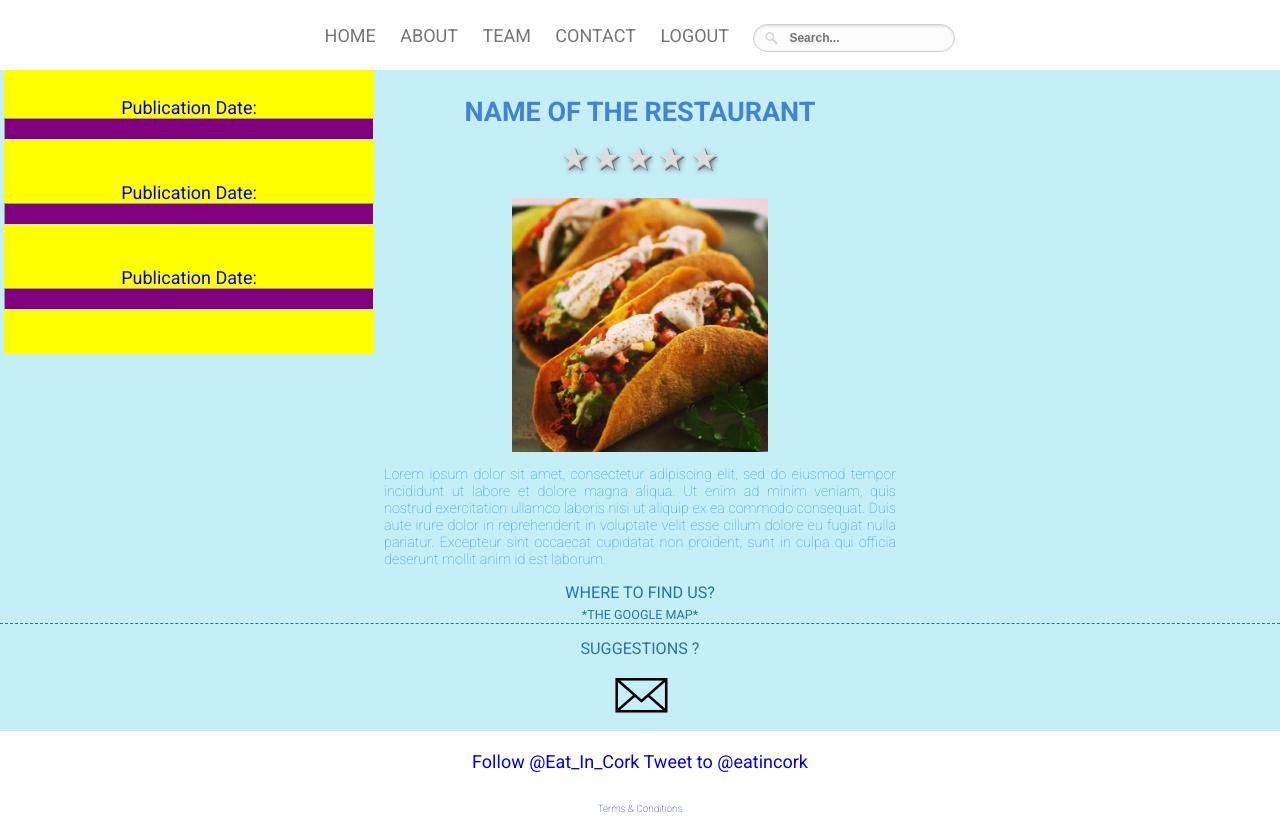
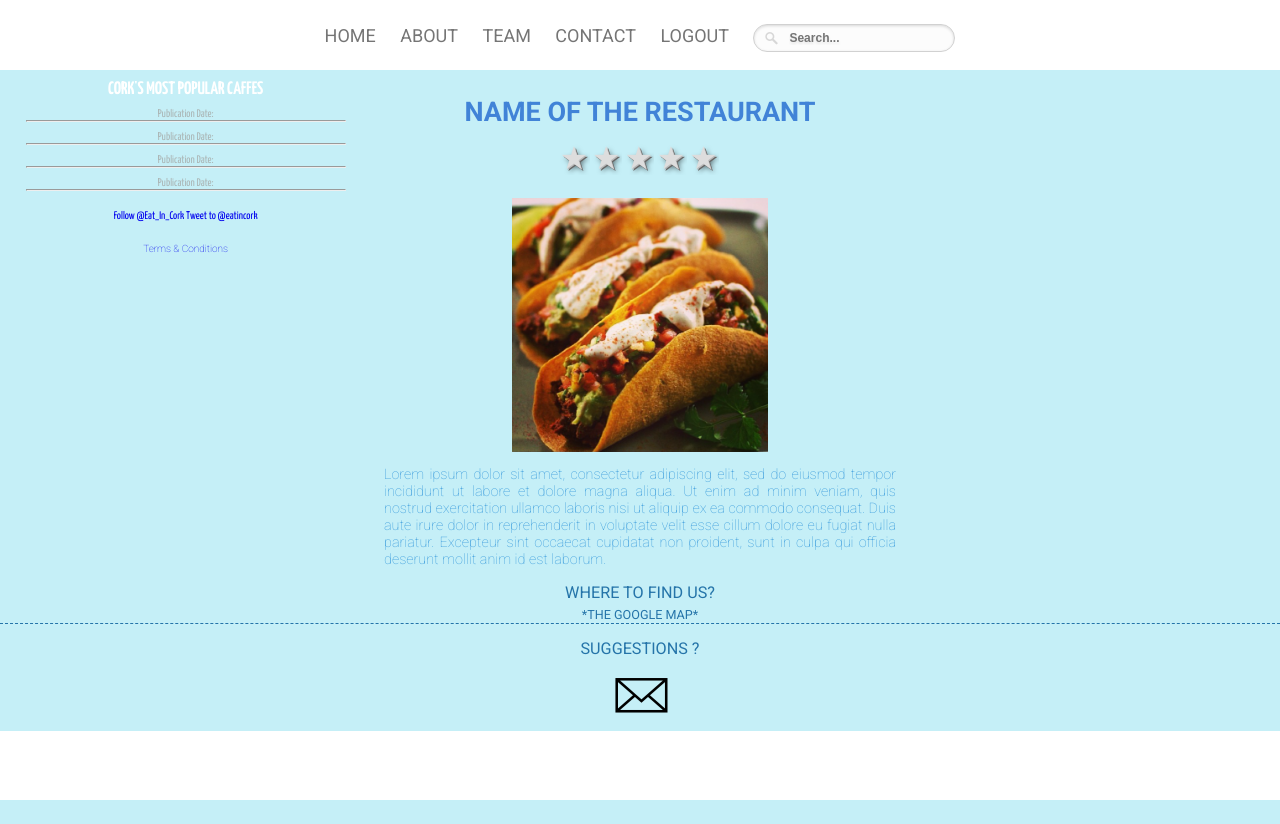
Before and after one commit to ClocloHoho/GroupProject4, a PHP site: page /pageRestaurant.php in a window 1280 px wide. After the commit the page ends 800 px from the top, so only its background shows below. Run offline with PHP 8.4, Linux system fonts and the light colour scheme; data that the repository does not hold is empty; some libraries are stand-ins or nearby versions.

Commit message:
Fix the CSS of the RSS Feed

```diff
--- a/css/pageRestaurant.css
+++ b/css/pageRestaurant.css
@@ -27,6 +27,7 @@ body {
 }
 
 /* Navigation Settings */
+
 nav {
 	position: relative;
 	bottom: 0;
@@ -221,7 +222,7 @@ p{
 img#admin_photo
 {
 	width: 20%;
-	height: 20;
+	height: 20%;
 	margin-bottom: 10px;
 }
 
@@ -244,43 +245,63 @@ footer{
 /* RSS styling */
 
 #rssFeed{
-	margin-top:-800px;
 	float:left;
-	height:330px;
+	margin-top: -650px;
+	margin-left: 2%;
+	height: 500px;
 	overflow-y: scroll;
-	background-color:yellow;
 	display:block;
-	width:370px;
-	margin-left:4px;
-
+	width:25%;
+	font-family: 'Yanone Kaffeesatz', Arial, sans-serif;
 }
 
 #feedTitle{
-color: #4183D7;
 text-transform: uppercase;
 text-align:center;
-padding-bottom:10px;
+margin-bottom: 10px;
 }
 
 #titleStyleRSS{
-	color:red;
+	margin: 0;
+	color: #6C7A89;
 }
 
-hr{
-padding:10px;
-background:purple;
+#titleStyleRSS a h3{
+	margin: 0;
+	text-decoration: none;
+	color: #6C7A89;
+}
+
+#titleStyleRSS h3{
+	margin-top: 10px;
+	color: #6C7A89;
+	}
+
+#descriptionStyleRSS{
+	font-weight: 100;
+	font-size: 0.8em;
+	color: #000000;
+	text-align: justify;
+}
+
+#descriptionStyleRSS small a{
+	color: #000000;
+	text-decoration: underline;
 }
 
 #pubStyleRSS{
-color:blue
+	font-size: 11px;
+	font-weight: 100;
+	margin-top: 10px;
+	margin-bottom: 10px;
+	color: #ABB7B7;
 }
 
-#descriptionStyleRSS{
-color:blue;
-}
 
 @media only screen and (max-width: 800px) {
-	#search{display: none;}
+	#search{
+		display: none;
+	}
 
 	.rating {
 		width:60%;
@@ -288,7 +309,6 @@ color:blue;
 }
 
 @media only screen and (max-width: 520px) {
-
 	nav li {
 		padding: 24px 4px;
 	}
@@ -298,12 +318,10 @@ color:blue;
 	}
 	.rating {
 	width:65%;
-
 	}
 }
 
 @media only screen and (max-width: 300px) {
-
 	nav li a {
 		font-size: 10px;
 	}
--- a/pageRestaurant.php
+++ b/pageRestaurant.php
@@ -81,6 +81,34 @@ $(':radio').change(
 
 </section>
 
+<section id="rssFeed">
+
+<div id="feedTitle"><h4>Cork's Most Popular Caffes</h4></div>
+
+<?php
+
+$html = "";
+$url = "http://cork.gaycities.com/restaurants/rss.xml";
+
+$xml = simplexml_load_file($url);
+for($i = 2; $i < 6; $i++){
+
+	$title = $xml->channel->item[$i]->title;
+	$link = $xml->channel->item[$i]->link;
+	$description = $xml->channel->item[$i]->description;
+	$pubDate = $xml->channel->item[$i]->pubDate;
+	$category = $xml->channel->item[$i]->category;
+
+	$html .= "<a href='$link' id='titleStyleRSS'><h3>$title</h3></a>";
+	$html .= "<div id='descriptionStyleRSS'>$description </div>";
+	$html .= "<div id='pubStyleRSS'>Publication Date:$pubDate<hr />";
+
+}
+echo $html;
+?>
+
+<section>
+
 <footer>
 	<a href="https://twitter.com/eat_in_cork" class="twitter-follow-button" data-show-count="false" data-size="large">
 		Follow @Eat_In_Cork
@@ -105,40 +133,6 @@ $(':radio').change(
 	<div id="terms"><a href="index.php?page=terms">Terms & Conditions</a></div>
 </footer>
 
-<!-- RSS feed -->
-
-
-<section id="rssFeed">
-
-<div id="feedTitle"><h4>Cork's Most Popular Caffes</h4></div>
-
-<?php
-
-$html = "";
-$url = "http://cork.gaycities.com/restaurants/rss.xml";
-
-$xml = simplexml_load_file($url);
-for($i = 2; $i < 6; $i++){
-
-	$title = $xml->channel->item[$i]->title;
-	$link = $xml->channel->item[$i]->link;
-	$description = $xml->channel->item[$i]->description;
-	$pubDate = $xml->channel->item[$i]->pubDate;
-	$category = $xml->channel->item[$i]->category;
-
-	$html .= "<a href='$link' id='titleStyleRSS'><h3>$title</h3></a> <br />";
-	$html .= "<div id='descriptionStyleRSS'>$description </div><br />";
-	$html .= "<div id='pubStyleRSS'>Publication Date: <br />$pubDate</div><hr />";
-
-}
-echo $html;
-?>
-
-<section>
-
 </section>
-
-=======
->>>>>>> origin/master
 </body>
 </html>
```
Lines whose indentation alone changed are shown as unchanged.
